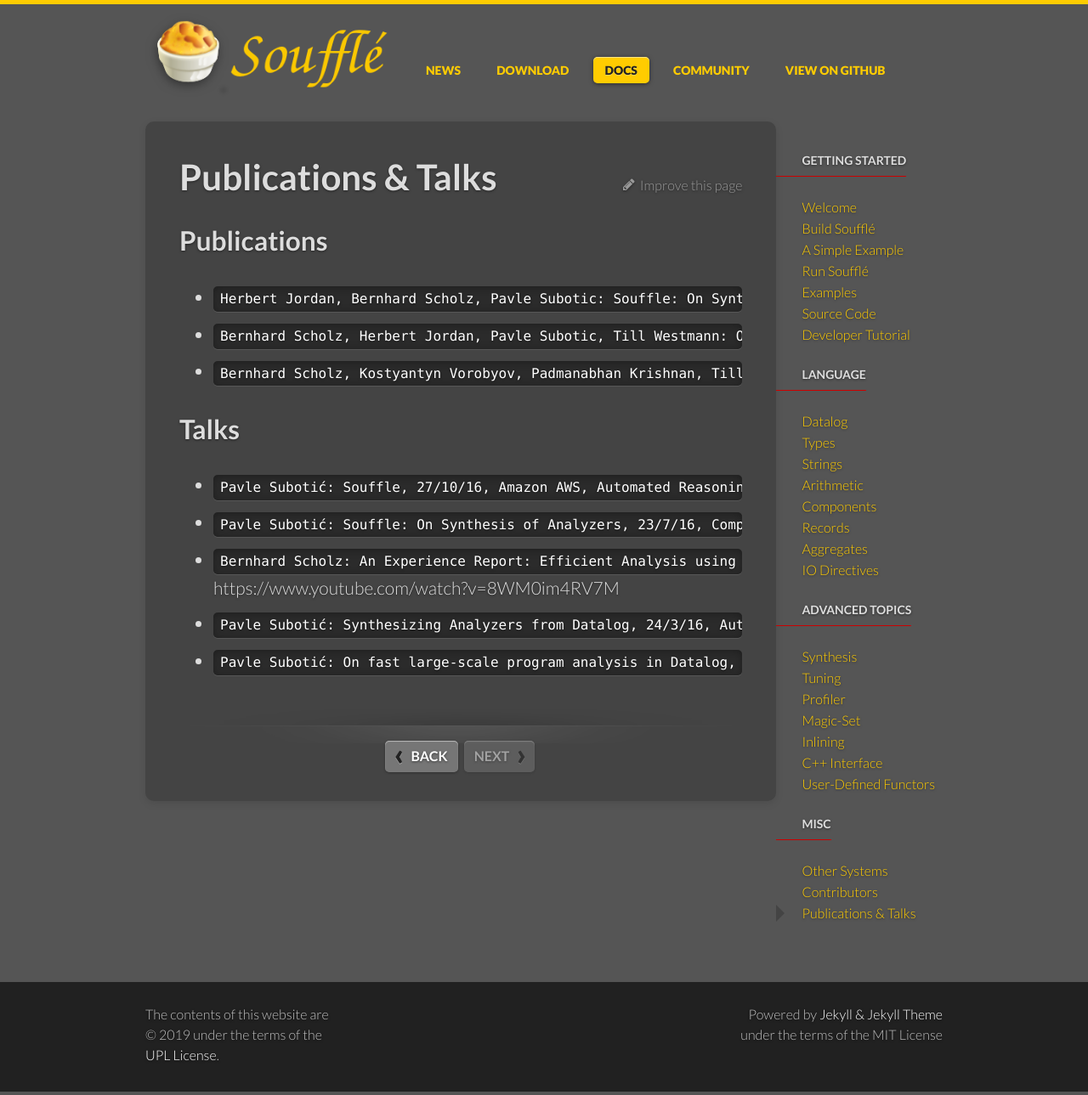
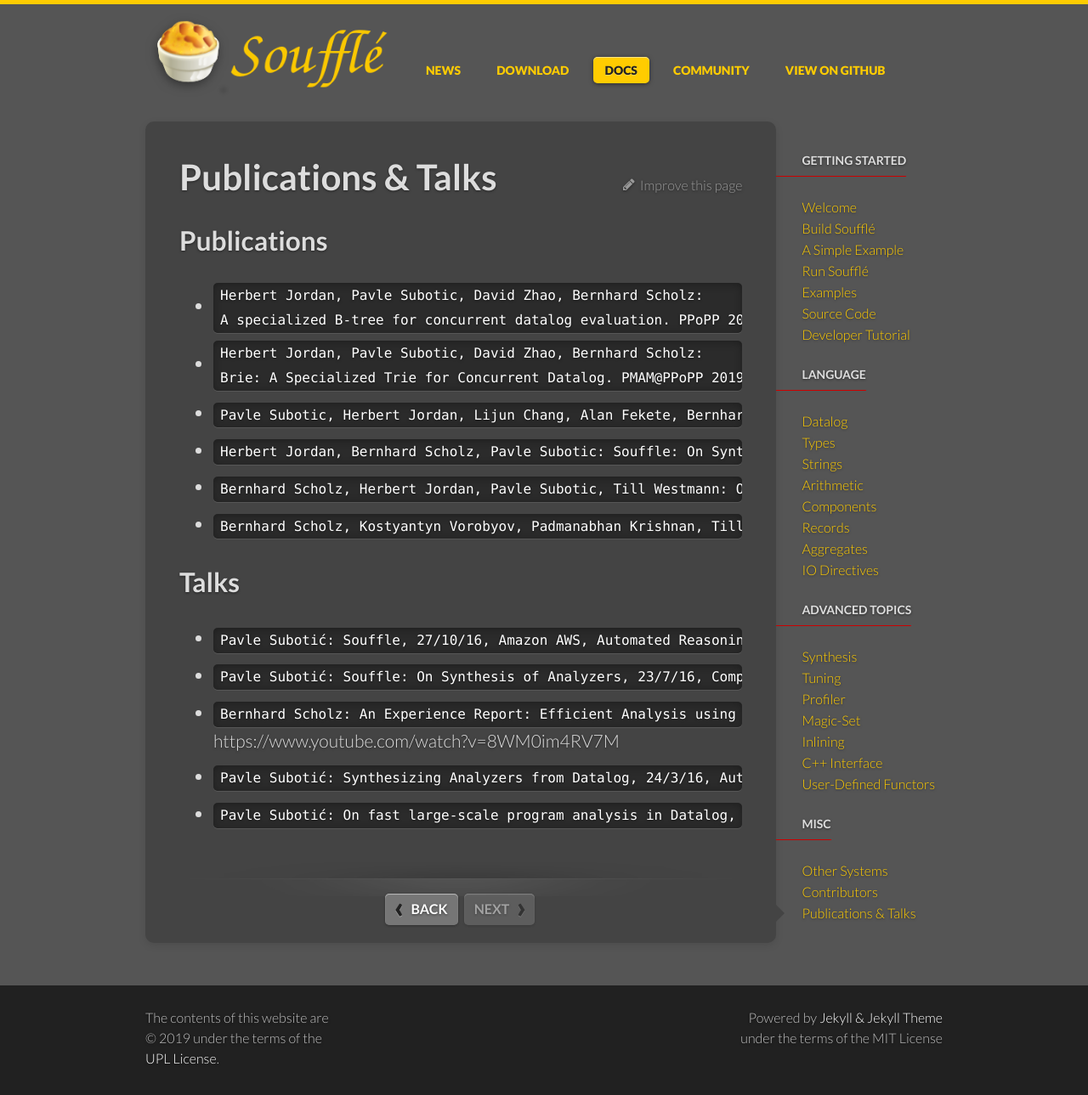
Before and after one commit to souffle-lang/souffle-lang.github.io, a Jekyll site: the page built from _docs/publications.md, in a window 1280 px wide. Shown: the whole page at 85% size. Built offline with Jekyll 4.4.1, drawn with Linux system fonts in a browser that asks for light colours.

Commit message:
Update publications.md

```diff
--- a/_docs/publications.md
+++ b/_docs/publications.md
@@ -4,6 +4,11 @@ title: Publications & Talks
 permalink: /docs/publications/
 ---
 ## Publications
+ * `Herbert Jordan, Pavle Subotic, David Zhao, Bernhard Scholz:
+A specialized B-tree for concurrent datalog evaluation. PPoPP 2019: 327-339`
+ * `Herbert Jordan, Pavle Subotic, David Zhao, Bernhard Scholz:
+Brie: A Specialized Trie for Concurrent Datalog. PMAM@PPoPP 2019: 31-40`
+ * `Pavle Subotic, Herbert Jordan, Lijun Chang, Alan Fekete, Bernhard Scholz: Automatic Index Selection for Large-Scale Datalog Computation. PVLDB 12(2): 141-153 (2018)`
  *  `Herbert Jordan, Bernhard Scholz, Pavle Subotic: Souffle: On Synthesis of Program Analyzers. CAV 2016`
  * `Bernhard Scholz, Herbert Jordan, Pavle Subotic, Till Westmann: On fast large-scale program analysis in Datalog. CC 2016: 196-206`
  * `Bernhard Scholz, Kostyantyn Vorobyov, Padmanabhan Krishnan, Till Westmann: A Datalog Source-to-Source Translator for Static Program Analysis: An Experience Report. ASWEC 2015: 28-37`
```
